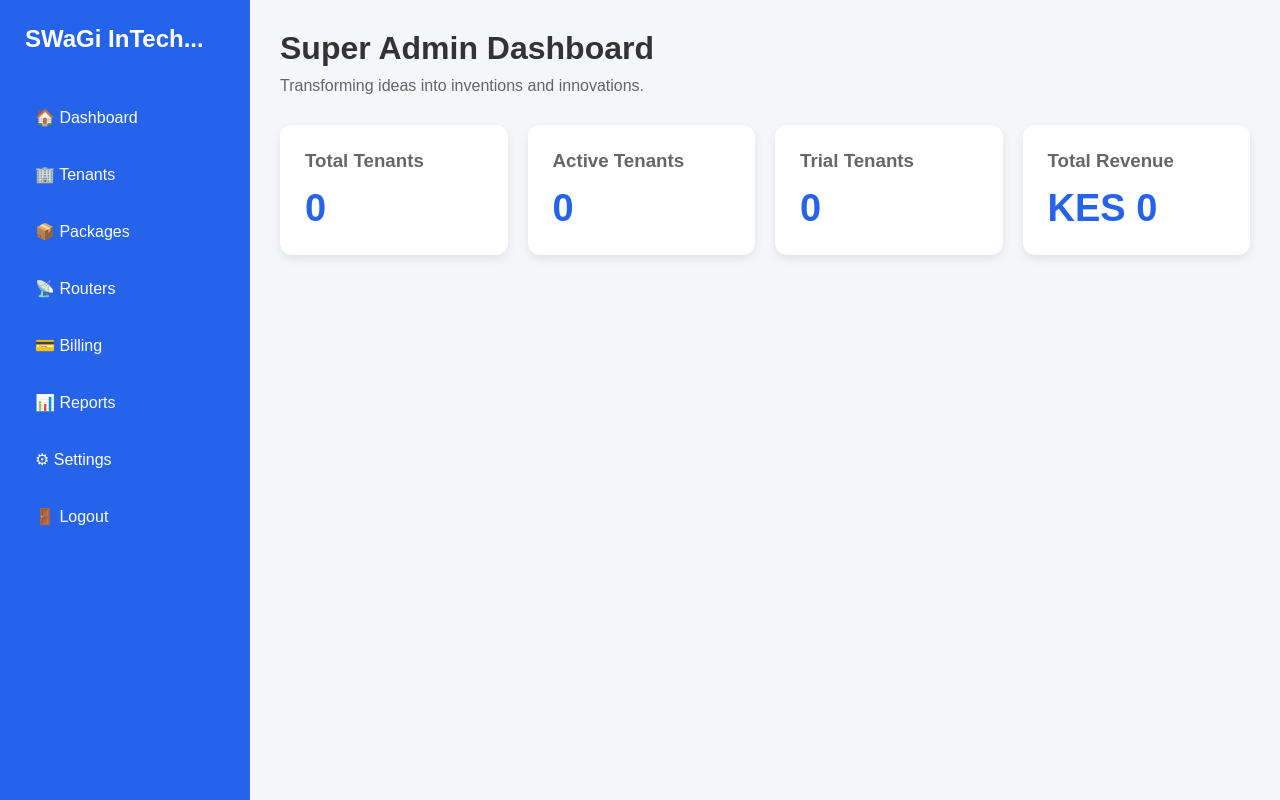
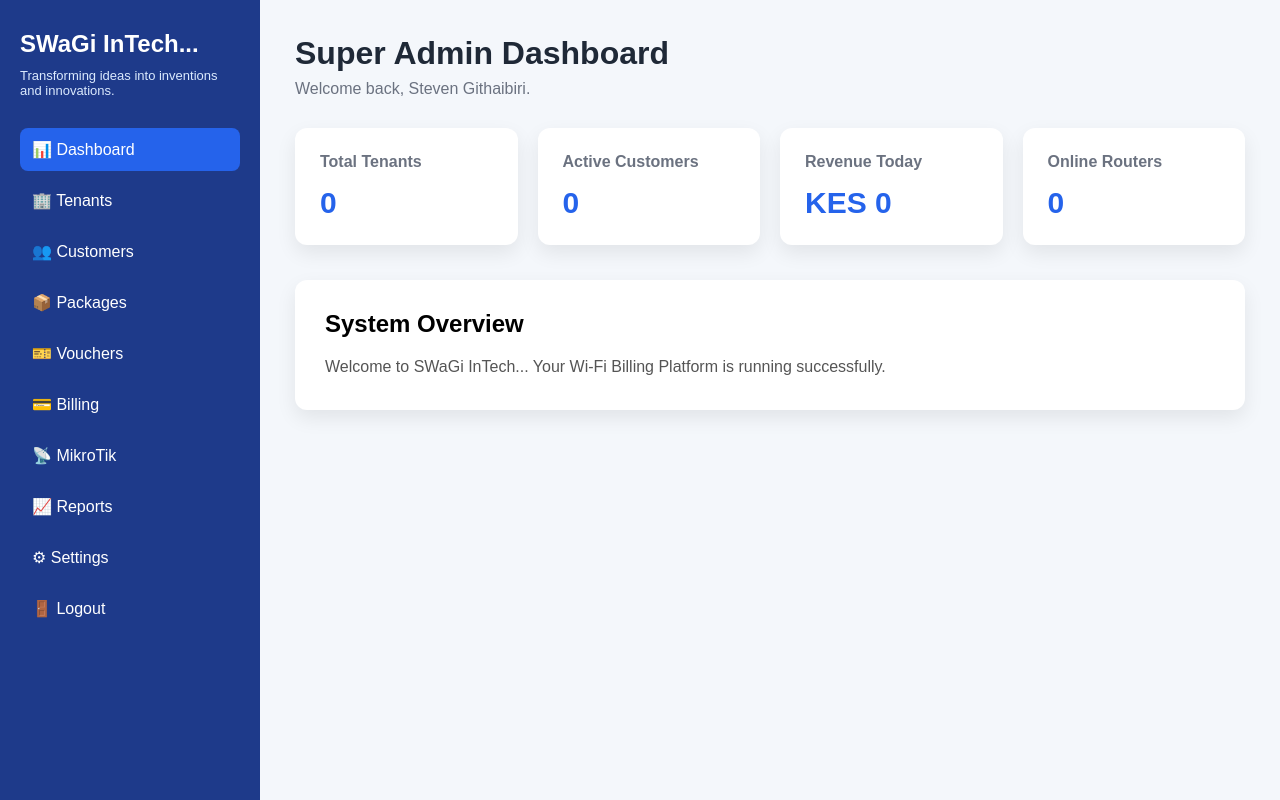
Before and after one commit to Githaibiri/SWaGi-InTech, a website: page public/dashboard.html in a window 1280 px wide. Drawn offline with Linux system fonts and the light colour scheme; no server answers.

Commit message:
Dashboard successfully responds

```diff
--- a/public/css/dashboard.css
+++ b/public/css/dashboard.css
@@ -6,41 +6,53 @@
 }
 
 body{
+    background:#f4f7fb;
+}
+
+.layout{
     display:flex;
-    background:#f4f6f9;
-    color:#333;
+    min-height:100vh;
 }
 
 .sidebar{
-    width:250px;
-    min-height:100vh;
-    background:#2563eb;
+    width:260px;
+    background:#1e3a8a;
     color:white;
-    padding:25px;
+    padding:30px 20px;
 }
 
 .sidebar h2{
-    margin-bottom:40px;
+    margin-bottom:10px;
 }
 
-.sidebar ul{
-    list-style:none;
+.tagline{
+    font-size:13px;
+    margin-bottom:30px;
+    color:#dbeafe;
 }
 
-.sidebar li{
-    padding:15px 10px;
-    border-radius:8px;
-    cursor:pointer;
-    margin-bottom:8px;
+.sidebar nav{
+    display:flex;
+    flex-direction:column;
 }
 
-.sidebar li:hover{
-    background:rgba(255,255,255,0.15);
+.sidebar nav a{
+    color:white;
+    text-decoration:none;
+    padding:12px;
+    margin-bottom:8px;
+    border-radius:8px;
+    transition:.3s;
 }
 
-.main{
+.sidebar nav a:hover,
+.sidebar nav a.active{
+    background:#2563eb;
+}
+
+.content{
     flex:1;
-    padding:30px;
+    padding:35px;
 }
 
 header{
@@ -48,32 +60,63 @@ header{
 }
 
 header h1{
-    margin-bottom:10px;
+    color:#1f2937;
+    margin-bottom:8px;
 }
 
 header p{
-    color:#666;
+    color:#6b7280;
 }
 
 .cards{
     display:grid;
     grid-template-columns:repeat(auto-fit,minmax(220px,1fr));
     gap:20px;
+    margin-bottom:35px;
 }
 
 .card{
     background:white;
     padding:25px;
     border-radius:12px;
-    box-shadow:0 4px 10px rgba(0,0,0,0.08);
+    box-shadow:0 8px 20px rgba(0,0,0,.08);
 }
 
 .card h3{
-    color:#666;
+    color:#6b7280;
+    margin-bottom:15px;
+    font-size:16px;
+}
+
+.card h2{
+    color:#2563eb;
+    font-size:30px;
+}
+
+.panel{
+    background:white;
+    padding:30px;
+    border-radius:12px;
+    box-shadow:0 8px 20px rgba(0,0,0,.08);
+}
+
+.panel h2{
     margin-bottom:15px;
 }
 
-.card h1{
-    color:#2563eb;
-    font-size:38px;
+.panel p{
+    color:#555;
+    line-height:1.7;
 }
+
+@media(max-width:900px){
+
+    .layout{
+        flex-direction:column;
+    }
+
+    .sidebar{
+        width:100%;
+    }
+
+}
--- /dev/null
+++ b/public/css/login.css
@@ -0,0 +1,92 @@
+*{
+    margin:0;
+    padding:0;
+    box-sizing:border-box;
+    font-family:Arial, Helvetica, sans-serif;
+}
+
+body{
+    background:#f4f7fb;
+    display:flex;
+    justify-content:center;
+    align-items:center;
+    height:100vh;
+}
+
+.login-container{
+    width:100%;
+    display:flex;
+    justify-content:center;
+    align-items:center;
+    padding:20px;
+}
+
+.login-card{
+    width:400px;
+    background:white;
+    border-radius:12px;
+    padding:40px;
+    box-shadow:0 15px 35px rgba(0,0,0,.12);
+}
+
+.login-card h1{
+    color:#2563eb;
+    text-align:center;
+    margin-bottom:10px;
+}
+
+.tagline{
+    text-align:center;
+    color:#666;
+    font-size:14px;
+    margin-bottom:25px;
+}
+
+.login-card h2{
+    text-align:center;
+    margin-bottom:25px;
+    color:#222;
+}
+
+label{
+    display:block;
+    margin-bottom:8px;
+    margin-top:15px;
+    font-weight:bold;
+}
+
+input{
+    width:100%;
+    padding:12px;
+    border:1px solid #d1d5db;
+    border-radius:8px;
+    font-size:15px;
+}
+
+input:focus{
+    outline:none;
+    border-color:#2563eb;
+}
+
+button{
+    width:100%;
+    margin-top:25px;
+    padding:14px;
+    background:#2563eb;
+    color:white;
+    border:none;
+    border-radius:8px;
+    cursor:pointer;
+    font-size:16px;
+    font-weight:bold;
+}
+
+button:hover{
+    background:#1d4ed8;
+}
+
+#message{
+    margin-top:20px;
+    text-align:center;
+    font-weight:bold;
+}
--- a/public/dashboard.html
+++ b/public/dashboard.html
@@ -1,40 +1,66 @@
 <!DOCTYPE html>
 <html lang="en">
+
 <head>
+
     <meta charset="UTF-8">
-    <meta name="viewport" content="width=device-width, initial-scale=1.0">
-    <title>SWaGi InTech... | Super Admin</title>
 
-    <link rel="stylesheet" href="css/dashboard.css">
+    <meta name="viewport"
+          content="width=device-width, initial-scale=1.0">
+
+    <title>SWaGi InTech... Dashboard</title>
+
+    <link rel="stylesheet"
+          href="css/dashboard.css">
+
 </head>
 
 <body>
 
-<div class="sidebar">
+<div class="layout">
+
+    <aside class="sidebar">
 
         <h2>SWaGi InTech...</h2>
 
-    <ul>
-        <li>🏠 Dashboard</li>
-        <li>🏢 Tenants</li>
-        <li>📦 Packages</li>
-        <li>📡 Routers</li>
-        <li>💳 Billing</li>
-        <li>📊 Reports</li>
-        <li>⚙ Settings</li>
-        <li>🚪 Logout</li>
-    </ul>
+        <p class="tagline">
+            Transforming ideas into inventions and innovations.
+        </p>
 
-</div>
+        <nav>
 
-<div class="main">
+            <a href="dashboard.html" class="active">📊 Dashboard</a>
+
+            <a href="tenants.html">🏢 Tenants</a>
+
+            <a href="#">👥 Customers</a>
+
+            <a href="#">📦 Packages</a>
+
+            <a href="#">🎫 Vouchers</a>
+
+            <a href="#">💳 Billing</a>
+
+            <a href="#">📡 MikroTik</a>
+
+            <a href="#">📈 Reports</a>
+
+            <a href="#">⚙ Settings</a>
+
+            <a href="#">🚪 Logout</a>
+
+        </nav>
+
+    </aside>
+
+    <main class="content">
 
         <header>
 
             <h1>Super Admin Dashboard</h1>
 
             <p>
-            Transforming ideas into inventions and innovations.
+                Welcome back, Steven Githaibiri.
             </p>
 
         </header>
@@ -42,30 +68,59 @@
         <section class="cards">
 
             <div class="card">
+
                 <h3>Total Tenants</h3>
-            <h1 id="totalTenants">0</h1>
+
+                <h2 id="tenantCount">0</h2>
+
             </div>
 
             <div class="card">
-            <h3>Active Tenants</h3>
-            <h1 id="activeTenants">0</h1>
+
+                <h3>Active Customers</h3>
+
+                <h2>0</h2>
+
             </div>
 
             <div class="card">
-            <h3>Trial Tenants</h3>
-            <h1 id="trialTenants">0</h1>
+
+                <h3>Revenue Today</h3>
+
+                <h2>KES 0</h2>
+
             </div>
 
             <div class="card">
-            <h3>Total Revenue</h3>
-            <h1>KES 0</h1>
+
+                <h3>Online Routers</h3>
+
+                <h2>0</h2>
+
             </div>
 
         </section>
+
+        <section class="panel">
+
+            <h2>System Overview</h2>
+
+            <p>
+
+                Welcome to SWaGi InTech...
+
+                Your Wi-Fi Billing Platform is running successfully.
+
+            </p>
+
+        </section>
+
+    </main>
 
 </div>
 
 <script src="js/dashboard.js"></script>
 
 </body>
+
 </html>
```
Also changed, not shown: public/dashboard_old.html (added, +71 -0 lines), public/js/login.js (added, +58 -0 lines), public/login.html (added, +68 -0 lines), src/auth/auth.controller.ts (+18 -7 lines), src/auth/session.middleware.ts (added, +78 -0 lines), src/index.ts (+6 -6 lines). Lines whose indentation alone changed are shown as unchanged.
